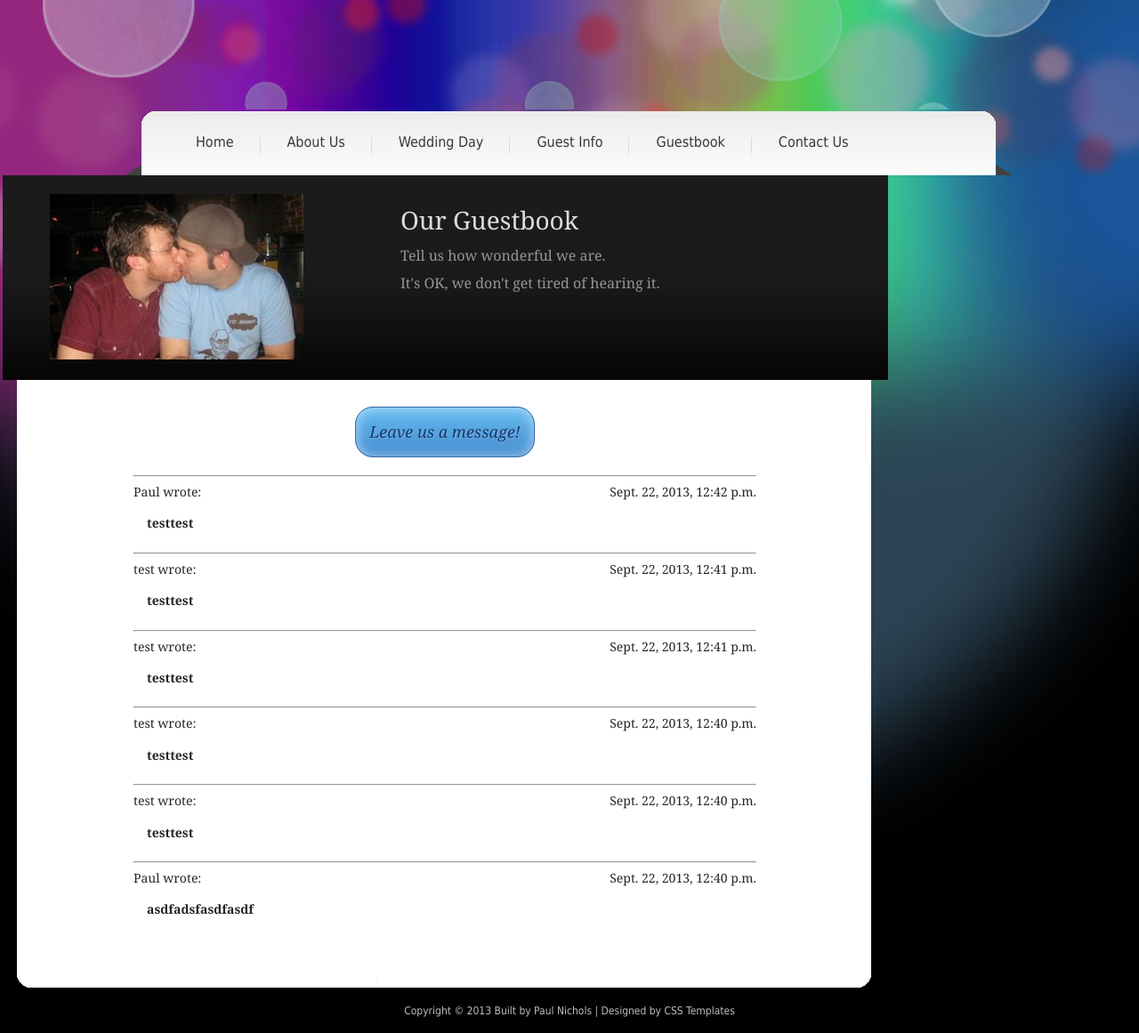
After one commit to paulnicholsen27/wedding-website, a Django app: page /guestbook/ in a window 1280 px wide. The commit adds this page. Shown: the whole page at 89% size. Run offline with Django 3.2, Linux system fonts and the light colour scheme; data comes from the database, SQL or seed files in the repository; both versions use the stored data as it was after the commit; parts of the project's set-up code (start-up, migrations or seed data) failed here and were passed over.

Commit message:
remote commit

```diff
--- a/mainsite/templates/base.html
+++ b/mainsite/templates/base.html
@@ -131,8 +131,8 @@ function clearText(field)
     <div id="templatemo_content">
 
         <div class="content_box">
-        	<h2>Welcome to Multi-Color Template</h2>
-            <p>Credit goes to <a href="http://www.photovaco.com" target="_blank">PhotoVaco</a> for photos used in this template. Ut sodales libero ut odio. Maecenas venenatis metus eu est. In sed risus ac felis varius bibendum. Nulla imperdiet congue metus. Tincidunt vitae, sagittis vel, interdum at, erat. Duis vitae velit. Ut ultricies. Fusce sollicitudin nisl a lectus. Pellentesque odio. Pellentesque habitant morbi tristique senectus et netus et malesuada fames ac turpis egestas.</p>
+        	<h2>Time until the big day!</h2>
+            <span id="countdown"></span>
         </div>
 
         <div class="content_box last">
--- /dev/null
+++ b/mainsite/templates/guestbook.html
@@ -0,0 +1,64 @@
+{% extends "base.html" %}
+
+
+  {% block content %}
+    <div id="templatemo_middle">
+
+    	<div id="middle_img"><img class="middle_img" src="/static/images/paul_jason_moochie.jpg" alt="Gross" /></div>
+
+        <div id="m_right">
+	        <h1>Our Guestbook</h1>
+            <p>Tell us how wonderful we are.</p>
+            <p>It's OK, we don't get tired of hearing it.</p>
+
+		    </div>
+
+    </div>
+        <div id="templatemo_content">
+      <div class='container'><a id='guest_submit' href='#message_form'>Leave us a message!</a></div>
+
+      <div>
+        <form id='message_form' action="/guestbook/" method="post">
+        <div id='guest_error'>
+          <p class='error'>Make sure you fill out all fields!</p>
+        </div>
+          {% csrf_token %}
+          <p>
+            <label for="guest_name">Name: </label>
+            <input type="text" id="guest_name" name="name"/>
+          <p>
+            <label for "guest_message">Message: </label>
+            <input type="textarea" id="guest_message" name="message"/>
+          </p>
+          <input type="submit"/>
+        </form>
+      </div>
+
+      <div class='guestbook'>
+        <hr>
+      {% for message in messages %}
+      <div class='guestbook_message'>
+        <div class='message_header'>
+          <span class='message_sender'>{{message.name}} wrote:</span>
+          <span class='message_date'>{{message.date}}</span>
+          </div>
+        <div class='message_body'>
+          {{message.message}}
+        </div>
+        {% if message.response %}
+        <div class='message_response'>
+          ({{message.response}})
+        </div>
+        {% endif %}
+        {% if not forloop.last %}
+          <hr>
+        {% endif %}
+      </div>
+      {% endfor %}
+    </div>
+
+
+        <div class="cleaner"></div>
+      </div>
+      <div id="templatemo_content_bottom"></div>
+    {% endblock %}
--- a/mainsite/templates/location.html
+++ b/mainsite/templates/location.html
@@ -7,8 +7,8 @@
     	<div id="middle_img"><img class="middle_img" src="/static/images/paul_jason_3babies2.jpg" alt="image" /><span></span></div>
 
         <div id="m_right">
-	        <h1>Our Wedding Party</h1>
-            <p>We wouldn't be able to do this without the support of some of our closest friends and family, who are regretting agreeing to this more every day.</p>
+	        <h1>Ceremony & Reception</h1>
+            <p>Jason got to pick where the wedding will be, so since that's the biggest decision Paul gets to be in charge of everything else.  Fair is fair.</p>
 
 		</div>
 
--- a/mainsite/templates/story.html
+++ b/mainsite/templates/story.html
@@ -15,9 +15,9 @@
     </div>
 
     <div id="templatemo_content">
-    <p class="story">Paul and Jason met out in Chelsea late one December night.  Jason was wearing shorts, despite the fact that it was freezing out.  When they learned that they lived only a few blocks from each other in Astoria, Paul siezed the opportunity... to split cab fare home.  Jason asked for Paul's number--which confused Paul--but Paul gave it to him anyway.</p>
+    <p class="story">Paul and Jason met out in Chelsea late one December night.  Jason was wearing shorts, despite the fact that it was freezing out.  When they learned that they lived only a few blocks from each other in Astoria, Paul seized the opportunity... to split cab fare home.  Jason asked for Paul's number--which confused Paul--but Paul gave it to him anyway.</p>
     <p class="story">Jason began texting Paul, but Paul was kind of a jerk (surprise!) and blew him off for a month.  Finally, Paul agreed to go out with him, figuring he'd at least get a free dinner out of it.  By then, Paul wasn't completely sure he remembered what Jason looked like, so he made sure to show up at The Grand Cafe first.  While waiting, he called some of his friends, telling them he was about to go out on a date and although he wasn't too into the guy, he figured he'd give it a try.  Clearly, instant love.</p>
-    <p class="story">But the date went better than either could have expected (and yes, Paul did end up recognizing Jason as soon as he showed up).  The boys spent most of the evening making rude comments about other patrons at the restaurant, and Paul gave Jason the warning to never believe a word he said.  Jason would prove to forget that warning immediately, and many more times over the years.</p>
+    <p class="story">But the date went better than either could have expected (and yes, Paul did end up recognizing Jason as soon as he showed up).  The boys spent most of the evening making rude comments about other patrons at the restaurant, and Paul gave Jason the warning to never believe a word he said.  Jason would prove to forget that warning immediately (Paul claimed to be Kosher, despite eating a bacon cheeseburger while saying it) and many more times over the years.</p>
     <p class="story">Through quite a bit of adversity and struggle--given that both Paul and Jason are completely insane--somehow they made it through six-plus years and the boys realized they were stuck with each other for the long haul.  Jason's birthday was approaching and Paul was set to pop the question.  He made plans to go out to a fancy dinner in Manhattan, but Jason decided to make things difficult and insist they just stay home, order in, and watch television.  They compromised on a local Astoria restaurant, Locale.  Paul secretly called ahead and reserved a private booth in a secluded section of the restaurant, but when they got there Jason demanded they sit by the window crammed in with a bunch of strangers.  After dinner, Paul gave Jason his first birthday present (an Adventure Time action figure), and pretended to drop the next present under the table.  Paul got down on one knee as if to search for it, but instead pulled out a ring and asked Jason to spend the rest of their lives together.</p>
     <p class="story">At least until one of them murders the other.</p>
 
--- a/mainsite/templates/weddingparty.html
+++ b/mainsite/templates/weddingparty.html
@@ -20,9 +20,12 @@
             <th colspan="3">Our Officiant</th>
         </tr>
         <div class='row'>
+            <td>
             <div class="party_image"><img src="/static/images/ursula_whitehair.jpg" alt="ursula with white hair" /></div>
+
             <div class="party_name">Ursula XXVII - Creative Director</div>
             <div class="party_text">Ursula and Paul met at Rutgers where she introduced him to the wonder that is twenty-seven.  Now she lives in DC with her kittens, and specializes in constructing cathouses that travel through time and space.</div>
+            </td>
         </div>
         <tr>
             <th colspan="3">Our Best Men</th>
--- a/quiz/views.py
+++ b/quiz/views.py
@@ -28,7 +28,8 @@ def results(request):
 					score += 1
 			# for question in questions:
 			# 	user_answers[question] = Answer.objects.get(pk=question.pk).text
-			score_percentage = int(float(score) * 100 / len(questions))
+			score_percentage = int(round(float(score) * 100 / len(questions)))
+			print "Score {0}, # of questions: {1}, Percent: {2}".format(score, len(questions), score_percentage)
 			if score_percentage >= 80:
 				score_message = "Great job!  Looks you know Paul and Jason pretty well!  Or you cheated."
 			elif score_percentage >= 60:
```
Also changed, not shown: mainsite/admin.py (added, +7 -0 lines), mainsite/forms.py (added, +7 -0 lines), mainsite/static/js/base.js (+39 -29 lines), mainsite/static/images/paul_jason_moochie.jpg (added), mainsite/static/images/photoalbum/paul_and_jason_pride.jpg (added), wedding.db.
